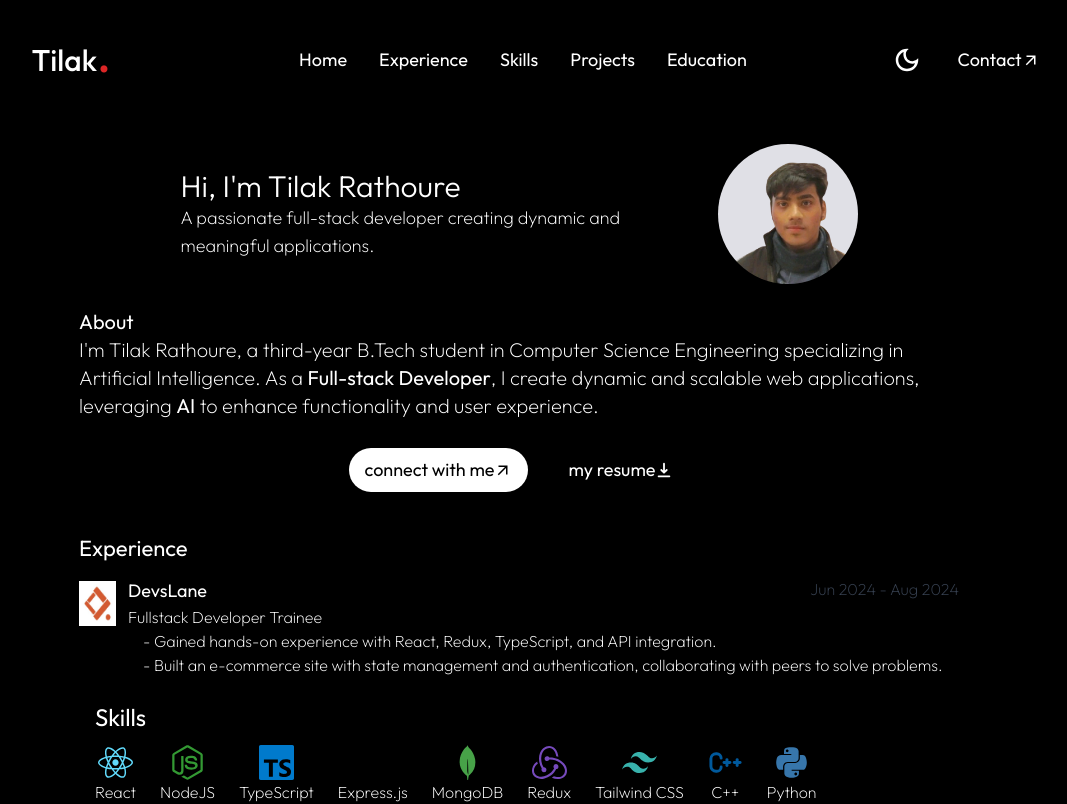
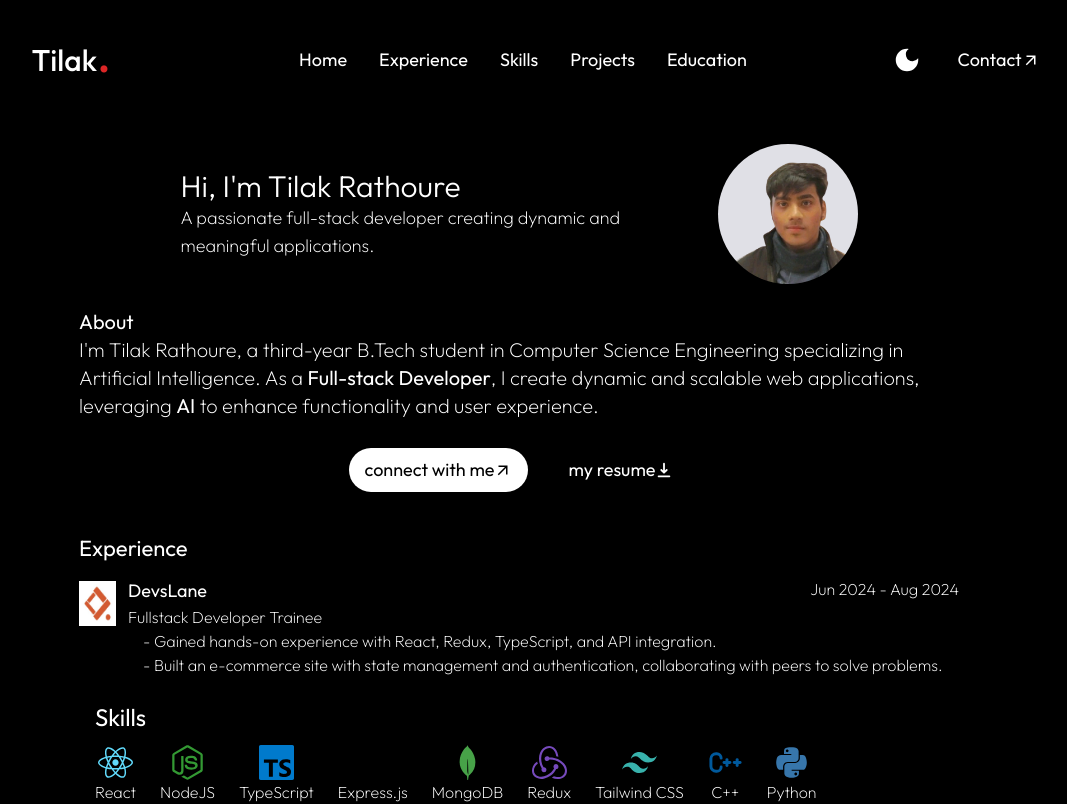
Before and after one commit to TilakRathoure/portfolio-website, a Next.js app: page / in a window 1280 px wide. Shown: the top 804 px of the page, without its empty margins (121-1188 px from the left). Built offline with nearby package versions, Linux system fonts and the light colour scheme; a web font is replaced by a local one.

Commit message:
fix: dark-mode

```diff
--- a/app/components/Experience.tsx
+++ b/app/components/Experience.tsx
@@ -33,7 +33,7 @@ const Experience = () => {
                 alt={edu.alt}
               />
               <div className="relative w-full">
-                <p className="absolute top-0 right-0 font-extralight text-gray-700">
+                <p className="absolute top-0 right-0 font-extralight">
                   {edu.duration}
                 </p>
                 <p className="text-lg">{edu.institution}</p>
--- a/app/components/Navbar.tsx
+++ b/app/components/Navbar.tsx
@@ -2,7 +2,7 @@
 
 import Image from "next/image";
 import { useContext, useEffect, useState } from "react";
-import { MdArrowOutward, MdDarkMode,MdOutlineDarkMode } from "react-icons/md";
+import { MdArrowOutward, MdDarkMode } from "react-icons/md";
 import { RxCross2, RxHamburgerMenu } from "react-icons/rx";
 import image1 from "../../assets/header-bg-color.png";
 import Contextfirst from "../Theme";
@@ -75,7 +75,7 @@ const Navbar = () => {
 
           <div className="cursor-pointer" onClick={()=>Setmode((prev)=>prev==="light"? "dark":"light")}>
                       {
-            mode=="light"? (<MdDarkMode size={30} />):(<MdOutlineDarkMode  size={30}/>)
+            mode=="light"? (<MdDarkMode size={30} />):(<MdDarkMode className="text-white"  size={30}/>)
           }
           </div>
           <RxHamburgerMenu
```
